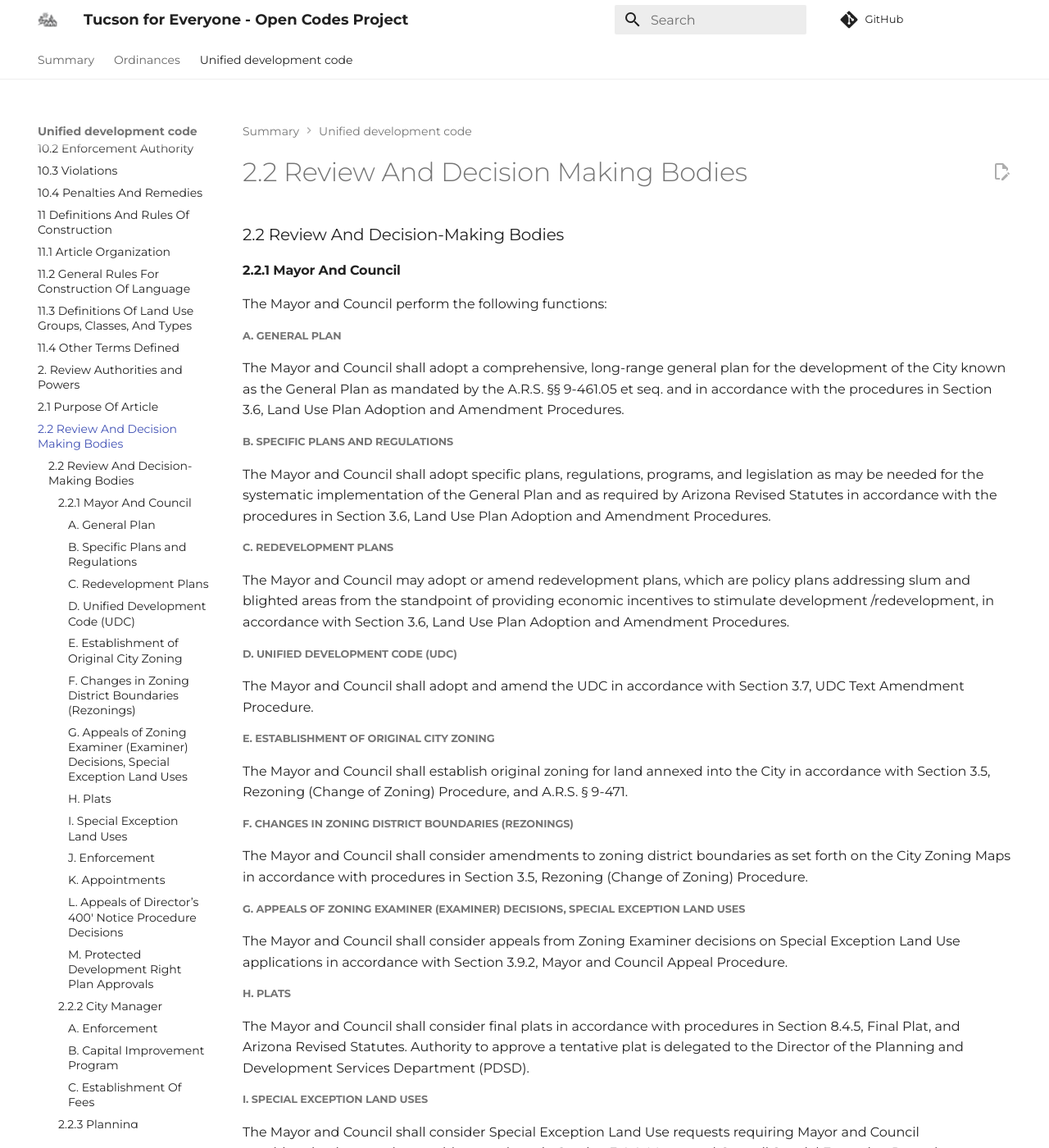
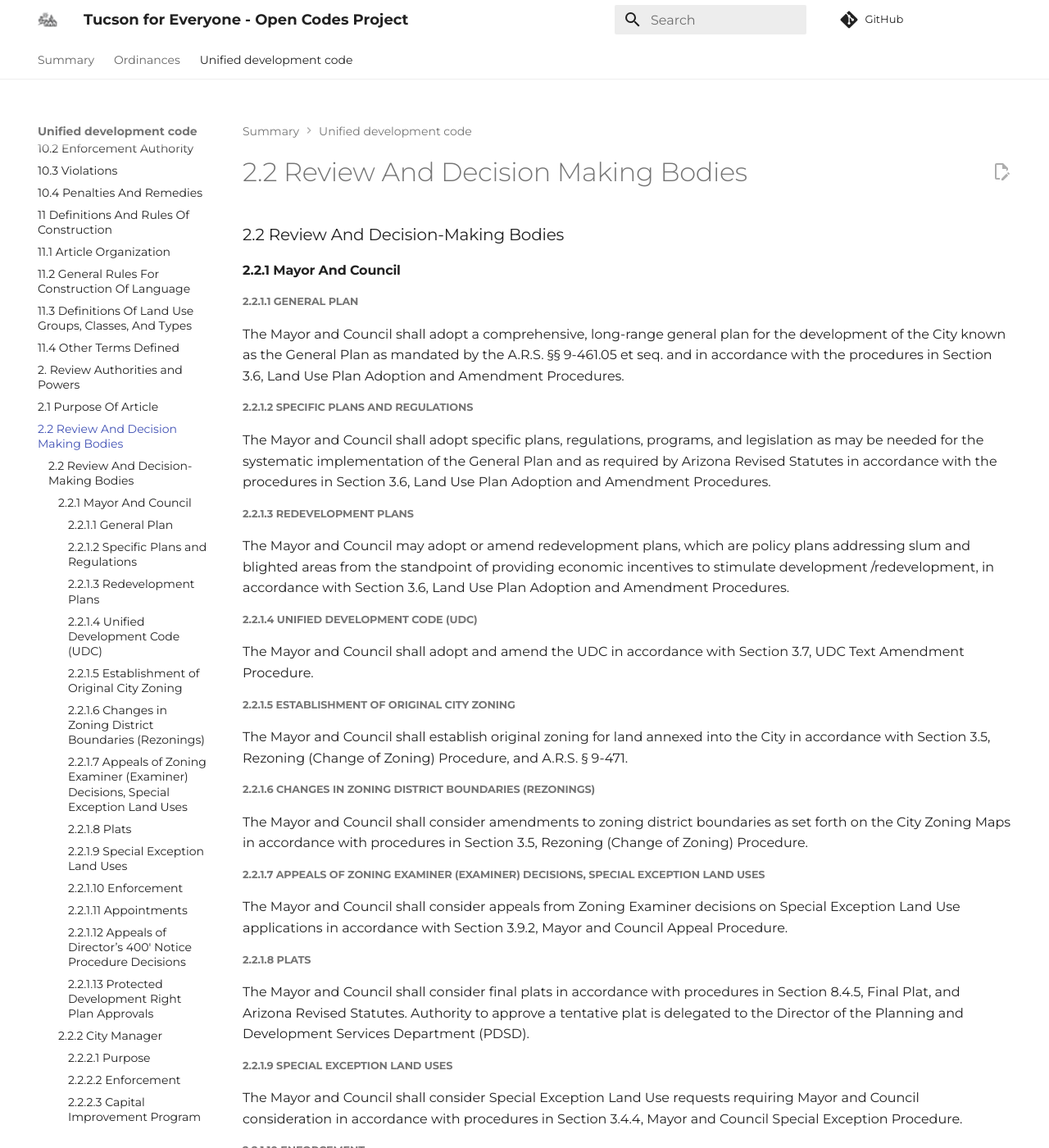
Before and after one commit to katteranga/tucson-udc, an MkDocs documentation site: the page built from docs/unified_development_code/2.2 Review And Decision-Making Bodies.md, in a window 1280 px wide and 1400 px high. Shown: the whole window at 82% size. Built offline with MkDocs 1.6.1 and Material for MkDocs 9.7.7, drawn with Linux system fonts in a browser that asks for light colours; comment, search, counter and statistics services are not loaded; some of the changed text lies outside the part shown.

```diff
--- a/docs/unified_development_code/2.2 Review And Decision-Making Bodies.md
+++ b/docs/unified_development_code/2.2 Review And Decision-Making Bodies.md
@@ -2,49 +2,47 @@
 
 #### 2.2.1 Mayor And Council
 
-The Mayor and Council perform the following functions:
-
-##### A. General Plan
+##### 2.2.1.1 General Plan
 
 The Mayor and Council shall adopt a comprehensive, long-range general plan for the development of the City known as the General Plan as mandated by the A.R.S. §§ 9-461.05 et seq. and in accordance with the procedures in Section 3.6, Land Use Plan Adoption and Amendment Procedures.
 
-##### B. Specific Plans and Regulations
+##### 2.2.1.2 Specific Plans and Regulations
 
 The Mayor and Council shall adopt specific plans, regulations, programs, and legislation as may be needed for the systematic implementation of the General Plan and as required by Arizona Revised Statutes in accordance with the procedures in Section 3.6, Land Use Plan Adoption and Amendment Procedures.
 
-##### C. Redevelopment Plans
+##### 2.2.1.3 Redevelopment Plans
 
 The Mayor and Council may adopt or amend redevelopment plans, which are policy plans addressing slum and blighted areas from the standpoint of providing economic incentives to stimulate development /redevelopment, in accordance with Section 3.6, Land Use Plan Adoption and Amendment Procedures.
 
-##### D. Unified Development Code (UDC)
+##### 2.2.1.4 Unified Development Code (UDC)
 
 The Mayor and Council shall adopt and amend the UDC in accordance with Section 3.7, UDC Text Amendment Procedure.
 
-##### E. Establishment of Original City Zoning
+##### 2.2.1.5 Establishment of Original City Zoning
 
 The Mayor and Council shall establish original zoning for land annexed into the City in accordance with Section 3.5, Rezoning (Change of Zoning) Procedure, and A.R.S. § 9-471.
 
-##### F. Changes in Zoning District Boundaries (Rezonings)
+##### 2.2.1.6 Changes in Zoning District Boundaries (Rezonings)
 
 The Mayor and Council shall consider amendments to zoning district boundaries as set forth on the City Zoning Maps in accordance with procedures in Section 3.5, Rezoning (Change of Zoning) Procedure.
 
-##### G. Appeals of Zoning Examiner (Examiner) Decisions, Special Exception Land Uses
+##### 2.2.1.7 Appeals of Zoning Examiner (Examiner) Decisions, Special Exception Land Uses
 
 The Mayor and Council shall consider appeals from Zoning Examiner decisions on Special Exception Land Use applications in accordance with Section 3.9.2, Mayor and Council Appeal Procedure.
 
-##### H. Plats
+##### 2.2.1.8 Plats
 
 The Mayor and Council shall consider final plats in accordance with procedures in Section 8.4.5, Final Plat, and Arizona Revised Statutes. Authority to approve a tentative plat is delegated to the Director of the Planning and Development Services Department (PDSD).
 
-##### I. Special Exception Land Uses
+##### 2.2.1.9 Special Exception Land Uses
 
 The Mayor and Council shall consider Special Exception Land Use requests requiring Mayor and Council consideration in accordance with procedures in Section 3.4.4, Mayor and Council Special Exception Procedure.
 
-##### J. Enforcement
+##### 2.2.1.10 Enforcement
 
 The Mayor and Council shall adopt policies for establishing rules and procedures deemed necessary or advisable for the enforcement of the UDC.
 
-##### K. Appointments
+##### 2.2.1.11 Appointments
 
 The Mayor and Council shall appoint the following individuals and members of boards and commissions:
 
@@ -56,11 +54,11 @@ The Mayor and Council shall appoint the following individuals and members of boa
 
 4. Design professional in accordance with Section 2.2.11.
 
-##### L. Appeals of Director’s 400' Notice Procedure Decisions
+##### 2.2.1.12 Appeals of Director’s 400' Notice Procedure Decisions
 
 The Mayor and Council shall consider appeals of the PDSD Director’s decisions on applications under the zoning compliance 400' Notice Procedure in accordance with procedures in Section 3.9.2, Mayor and Council Appeal Procedure.
 
-##### M. Protected Development Right Plan Approvals
+##### 2.2.1.13 Protected Development Right Plan Approvals
 
 The Mayor and Council shall consider protected development right plans submitted in accordance with A.R.S. §§ 9-1201 et seq. and the procedures in Section 3.12.2, Protected Development Right.
 
@@ -68,141 +66,145 @@ The Mayor and Council shall consider protected development right plans submitted
 
 #### 2.2.2 City Manager
 
+##### 2.2.2.1 Purpose
+
 The City Manager provides general supervision of and direction to the PDSD and the Housing and Community Development Department (HCDD) in the administration of the UDC, subject to the control of the Mayor and Council, and is given the authority to perform the following duties.
 
-##### A. Enforcement
+##### 2.2.2.2 Enforcement
 
 The City Manager assures that the UDC is enforced and that City agencies and employees provide assistance to the PDSD, HCDD, and other responsible boards and commissions in the planning, zoning, and division of land.
 
-##### B. Capital Improvement Program
+##### 2.2.2.3 Capital Improvement Program
 
 The City Manager, with the assistance of the HCDD and PDSD Directors and other City agencies, shall prepare a coordinated program of proposed public improvements for the City on an annual basis.
 
-##### C. Establishment Of Fees
+##### 2.2.2.4 Establishment Of Fees
 
 The City Manager recommends fees to the Mayor and Council to be imposed in connection with reviews necessitated by the application of the UDC.
 
 #### 2.2.3 Planning Commission
 
+##### 2.2.3.1 Purpose
+
 The Planning Commission is established to advise the Mayor and Council, PDSD, and HCDD on the adoption of long-range plans, policies, specific plans, and standards that affect land use and development. The Planning Commission serves in the capacity of a planning commission as provided in the Arizona Revised Statutes.
 
-##### A. Composition
+##### 2.2.3.2 Composition
 
 The Planning Commission consists of 13 members as provided below.
 
-1. Appointment
+###### 2.2.3.2.1 Appointment
 
 Each member of the City Council appoints two members, both of whom must be residents of the City and at least one of whom must be a resident of the Council member’s ward. The Mayor appoints one member who must be a resident of the City. Should an appointment not be made within 30 days of when the position becomes available, the appointment can be made by a majority vote of the Mayor and Council. All members of the Commission serve without compensation.
 
-2. Qualifications
+###### 2.2.3.2.2 Qualifications
 
 Members of the Planning Commission are appointed on the basis of their interest in City City and its future development, particularly as demonstrated by active participation in community affairs directly related to planning issues. No member shall hold any City, county, or state elective office or be a permanent employee of the City while appointed to the Commission.
 
-3. Terms and Removal from Office
+###### 2.2.3.2.3 Terms and Removal from Office
 
 The term of appointment and the removal of a member of the Planning Commission shall be in accordance with Tucson Code, Chapter 10A, Article XIII.
 
-4. Vacancies
+###### 2.2.3.2.4 Vacancies
 
 All vacant positions on the Planning Commission shall be filled by appointment as described in Section 2.2.3.A.1. An appointment to fill an unexpired term shall be for the unexpired portion of the term.
 
-##### B. Administrative Functions
+##### 2.2.3.3 Administrative Functions
 
-The Planning Commission’s administrative functions shall be accomplished as follows.
-
-1. Election of Officers
+###### 2.2.3.3.1 Election of Officers
 
 The Planning Commission shall elect a Chair and Vice Chair from among its members. The terms of the Chair and Vice Chair are one year which shall commence in February of each year.
 
-2. Meetings
+###### 2.2.3.3.2 Meetings
 
 The Planning Commission shall hold at least one meeting per month, except when there are no agenda items that require action, but may hold as many meetings as necessary to conduct its business in a timely manner. All meetings shall be open to the public, with the exception of executive sessions.
 
-3. Quorum and Voting
+###### 2.2.3.3.3 Quorum and Voting
 
 Seven members of the Planning Commission present at a meeting constitute a quorum. A concurring vote of seven members is necessary to make a recommendation to the Mayor and Council. A simple majority of those members present is required to approve or deny any other matter before the Planning Commission. If a concurring vote cannot be attained within the specified time allotted by the procedure on matters requiring Mayor and Council decision, the matter shall be forwarded to the Mayor and Council without recommendation.
 
-4. Records
+###### 2.2.3.3.4 Records
 
 The PDSD shall keep public records of the Planning Commission’s public hearings, findings, and recommendations.
 
-5. Rules of Procedure
+###### 2.2.3.3.5 Rules of Procedure
 
 The Planning Commission shall adopt rules of procedure necessary to carry out its functions. Copies of such rules shall be available to the public through the PDSD.
 
-6. Subcommittees
+###### 2.2.3.3.6 Subcommittees
 
 The Planning Commission may create such special subcommittees as it deems necessary or desirable in accordance with Chapter 10A of the Tucson Code. The members of such subcommittees shall be selected from among the members of the Planning Commission and may include other persons qualified to contribute to the work of the special subcommittee.
 
-##### C. Powers and Duties
+##### 2.2.3.4 Powers and Duties
 
 The Planning Commission shall perform the following duties.
 
-1. General Plan
+###### 2.2.3.4.1 General Plan
 
 The Planning Commission conducts public hearings and makes recommendations to the Mayor and Council on the adoption of, and amendments to, the General Plan in accordance with Section 3.6, Land Use Plan Adoption and Amendment Procedure.
 
-2. Specific Plans
+###### 2.2.3.4.2 Specific Plans
 
 The Planning Commission conducts public hearings and makes recommendations to the Mayor and Council on adoption of, and amendment to, specific plans, including but not limited to area and neighborhood plans, and on regulations for the implementation of the General Plan in accordance with Section 3.6, Land Use Plan Adoption and Amendment Procedure.
 
-3. Unified Development Code (UDC)
+###### 2.2.3.4.3 Unified Development Code (UDC)
 
 The Planning Commission conducts public hearings and makes recommendations to the Mayor and Council on adoption of, and amendments to, the text of the UDC in accordance with Section 3.7, UDC Text Amendment Procedure.
 
-4. Other Matters
+###### 2.2.3.4.4 Other Matters
 
 The Planning Commission shall review such other issues as might be required by the Mayor and Council, and upon agreement by seven of its members. The Planning Commission may consider any other matter that pertains or is reasonably related to its duties.
 
-##### 2.2.4 Zoning Examiner
+#### 2.2.4 Zoning Examiner
+
+##### 2.2.4.1 Purpose
 
 The position of the Zoning Examiner is established to conduct public hearings on rezoning requests on behalf of the Mayor and Council and to consider other land use applications as provided in the Unified Development Code (UDC).
 
-##### A. Position
+##### 2.2.4.2 Position
 
 The Zoning Examiner serves in accordance with the following provisions.
 
-1. Appointment
+###### 2.2.4.2.1 Appointment
 
 The Zoning Examiner is appointed by the City Manager in accordance with Chapter V, Sections 2 and 13, of the City Charter.
 
-2. Qualifications
+###### 2.2.4.2.2 Qualifications
 
 The Zoning Examiner is appointed on the basis of a demonstrated ability to perform the duties of the office, such as training and experience relevant to the conduct of administrative and adjudicative hearings and knowledge of the principles and practices of land use planning. The Zoning Examiner may not hold a City elective office concurrently with this position.
 
-3. Term
+###### 2.2.4.2.3 Term
 
 The Zoning Examiner serves at the pleasure of the City Manager. The City Manager may designate a qualified person as a temporary Zoning Examiner whenever the Zoning Examiner is unable to perform the duties of the office due to illness, potential conflict of interest, or similar reason.
 
-##### B. Administrative Functions
+##### 2.2.4.3 Administrative Functions
 
 The administrative functions necessary to discharge the duties and responsibilities of the Zoning Examiner are assigned to the Zoning Examiner, the City Clerk, and the Planning and Development Services Department (PDSD), as provided in the Zoning Examiner’s Rules and Procedures. Copies of such rules and procedures shall be available to the public through the PDSD.
 
-##### C. Powers and Duties
+##### 2.2.4.4 Powers and Duties
 
 The Zoning Examiner shall perform the following duties.
 
-1. Rezoning
+###### 2.2.4.4.1 Rezoning
 
 The Zoning Examiner conducts public hearings on applications to rezone property and makes recommendations to the Mayor and Council in accordance with Section 3.5, Rezoning (Change of Zoning) Procedure.
 
-2. Special Exception Land Use
+###### 2.2.4.4.2 Special Exception Land Use
 
 The Zoning Examiner conducts public hearings on certain special exception land uses and, depending upon the applicable procedure, makes decisions, or provides recommendations to the Mayor and Council in accordance with Section 3.4.3, Zoning Examiner Special Exception Procedure.
 
-3. Expansion of Nonconforming Use
+###### 2.2.4.4.3 Expansion of Nonconforming Use
 
 The Zoning Examiner hears and decides requests to exceed the amount of expansion allowed for structures and land area devoted to a nonconforming use in accordance with Section 3.4.3, Zoning Examiner Special Exception Procedure, and Section 9.2.2, Expansion of a Nonconforming Use.
 
-4. Substitution of Nonconforming Use
+###### 2.2.4.4.4 Substitution of Nonconforming Use
 
 The Zoning Examiner hears and decides requests to substitute a land use for an existing nonconforming land use , when the proposed substitution is from a land use class that is different from the one to which the existing nonconforming use belongs in accordance with procedures in Section 3.4.3, Zoning Examiner Special Exception Procedure, and the standards in Section 9.2.4, Substitution with a Use from Different Land Use Class.
 
-5. Other Responsibilities
+###### 2.2.4.4.5 Other Responsibilities
 
 The Zoning Examiner shall perform such other functions as may be required by the City Manager or the UDC .
 
-##### D. Authority and Conduct of the Zoning Examiner
+##### 2.2.4.5 Authority and Conduct of the Zoning Examiner
 
 1. The Zoning Examiner may obtain information from all parties, including PDSD review agencies, prior to the public hearing, provided all requests for information are in writing and the request and information are included as part of the public record. The Zoning Examiner may, after the close of the public hearing, obtain additional information or clarify information presented and of record at the hearing provided the request for additional information or clarification is requested in writing and such request and information are included as part of the record.
 
@@ -843,3 +845,6 @@ The zoning administrator or designee shall serve as executive secretary to the c
 The committee shall elect a chairperson and vice-chairperson and such other officers as it may deem necessary from its members. The terms of chairperson, vice-chairperson and other officers shall be for one year subject to one additional term of one year.
 
 (Ord. 11508, 12/5/2017; Am. Ord. 11803, 12/8/2020)
+
+$$
+$$
```
Also changed, not shown: docs/south_bend_ordinances/.md (added, +178 -0 lines), docs/unified_development_code/1.4 Applicability and Jurisdiction.md (+7 -7 lines), docs/unified_development_code/1.5 Determinations Of The Unified Development Code (UDC).md (+5 -5 lines), docs/unified_development_code/1.7 Transitional Regulations.md (+5 -5 lines).
